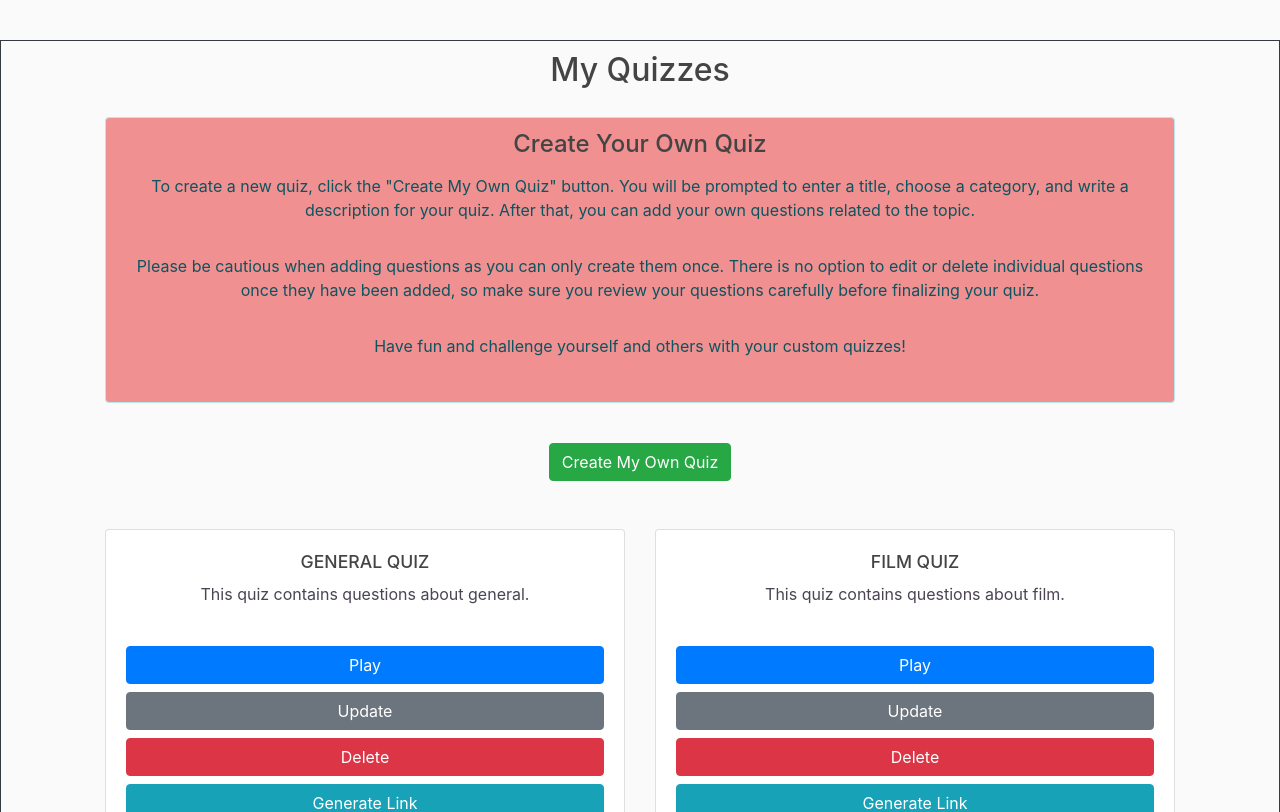
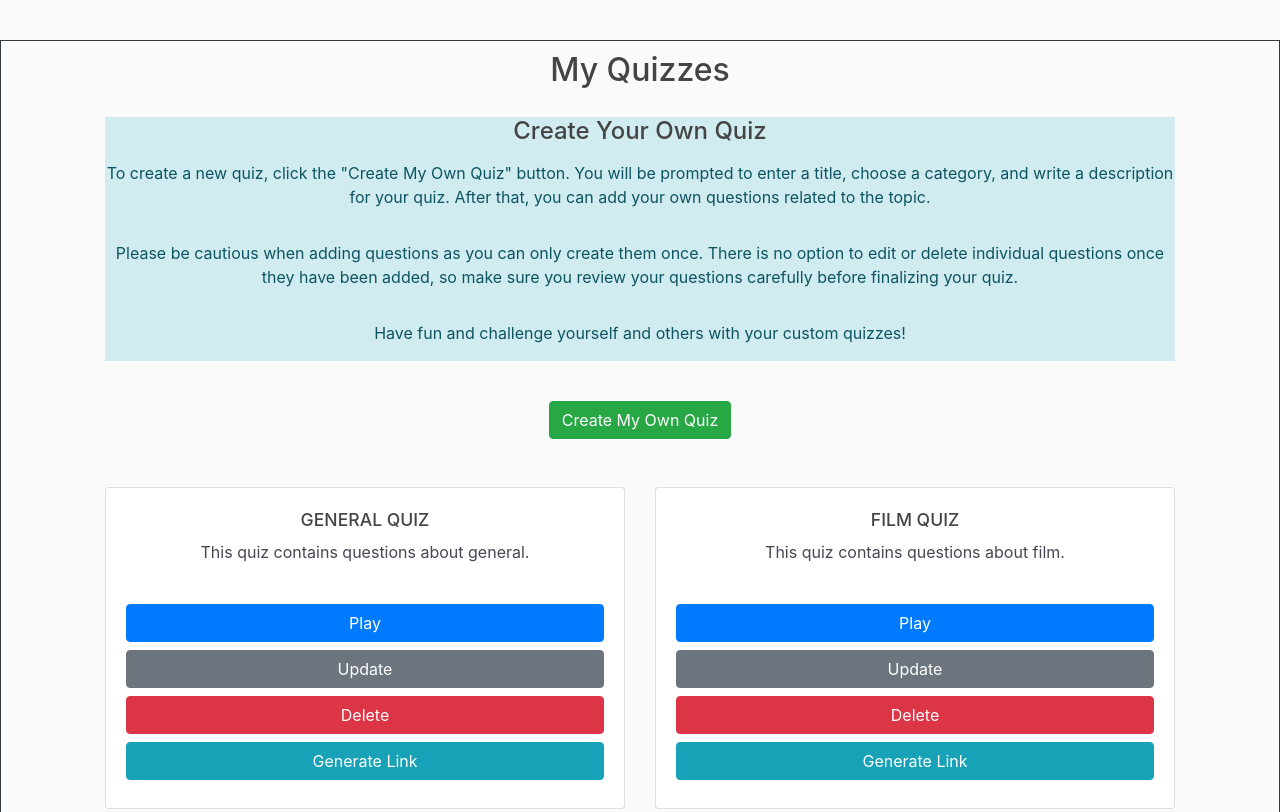
Before and after one commit to valejmdev/Quizulupp4, a Django app: page /my-quizzes/ in a window 1280 px wide. Shown: the part 96-908 px from the top of the page. Run offline with Django 5.2, Linux system fonts and the light colour scheme; a user stored in the database is signed in; data comes from the database, SQL or seed files in the repository; some libraries are stand-ins or nearby versions.

Commit message:
delete alert class of myquizzes page intro

```diff
--- a/quiz_app/templates/quiz_app/my_quizzes.html
+++ b/quiz_app/templates/quiz_app/my_quizzes.html
@@ -1,5 +1,4 @@
 {% extends "quiz_app/base.html" %}
-
 {% block content %}
     <div class="border border-dark categories-title">
         <!-- Section header for user's quizzes -->
@@ -8,7 +7,7 @@
             <div class="row">
                 <!-- Introduction to creating a quiz -->
                 <div class="col-md-12 mb-4">
-                    <div class="alert alert-info">
+                    <div class="alert-info">
                         <h4>Create Your Own Quiz</h4>
                         <p>To create a new quiz, click the "Create My Own Quiz" button. You will be prompted to enter a title, choose a category, and write a description for your quiz. After that, you can add your own questions related to the topic.</p>
                         <p>Please be cautious when adding questions as you can only create them once. There is no option to edit or delete individual questions once they have been added, so make sure you review your questions carefully before finalizing your quiz.</p>
```
